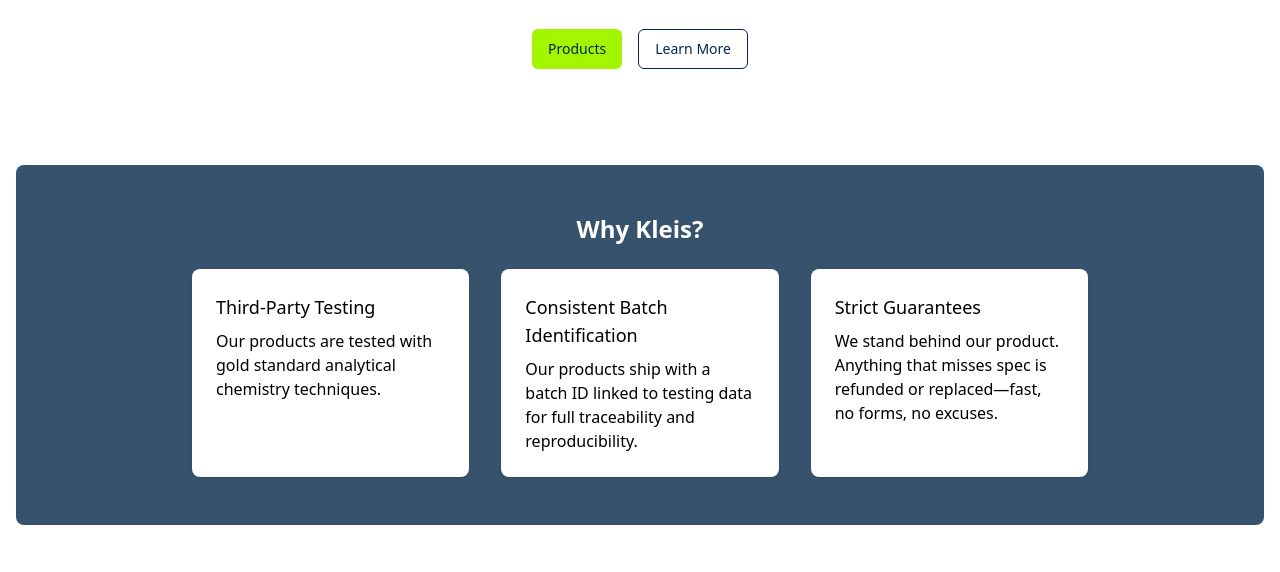
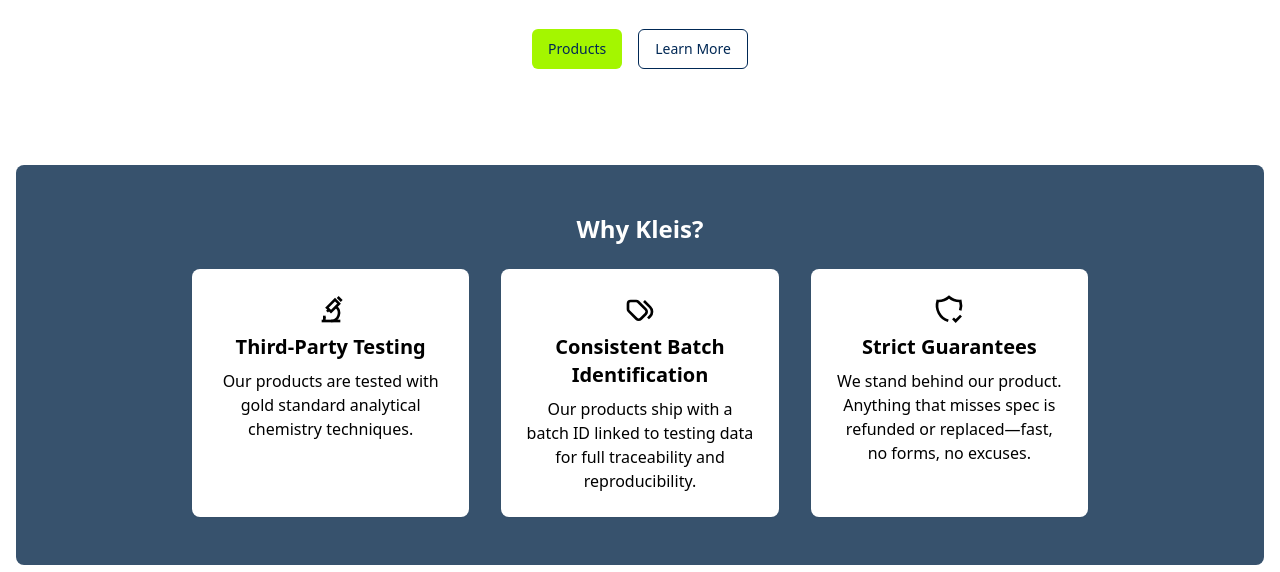
Before and after one commit to moradology/kleis, an Astro site in the folder frontend/: page / in a window 1280 px wide. Shown: the part 228-800 px from the top of the page. Built offline with nearby package versions, Linux system fonts and the light colour scheme; Astro itself is replaced by a stand-in of ours; no server answers.

Commit message:
Add icons to landing

```diff
--- a/frontend/src/pages/index.astro
+++ b/frontend/src/pages/index.astro
@@ -22,16 +22,28 @@
     <div class="max-w-4xl mx-auto">
       <h2 class="text-2xl font-bold mb-6 text-center">Why Kleis?</h2>
       <div class="grid md:grid-cols-3 gap-8">
-        <div class="bg-background p-6 rounded-lg shadow">
-          <h3 class="text-lg font-medium mb-2">Third-Party Testing</h3>
+        {/* Card 1: Testing */}
+        <div class="bg-background p-6 rounded-lg shadow-sm text-center">
+          <svg xmlns="http://www.w3.org/2000/svg" class="h-8 w-8 mx-auto mb-2 text-primary" fill="none" viewBox="0 0 24 24" stroke="currentColor" stroke-width="2">
+            <path stroke="none" d="M0 0h24v24H0z" fill="none"/><path d="M5 21h14" /><path d="M6 18h2" /><path d="M7 18v3" /><path d="M9 11l3 3l6 -6l-3 -3z" /><path d="M10.5 12.5l-1.5 1.5" /><path d="M17 3l3 3" /><path d="M12 21a6 6 0 0 0 3.715 -10.712" />
+          </svg>
+          <h3 class="text-xl font-semibold mb-2">Third-Party Testing</h3>
           <p class="text-muted-foreground">Our products are tested with gold standard analytical chemistry techniques.</p>
         </div>
-        <div class="bg-background p-6 rounded-lg shadow">
-          <h3 class="text-lg font-medium mb-2">Consistent Batch Identification</h3>
+        {/* Card 2: Traceability */}
+        <div class="bg-background p-6 rounded-lg shadow-sm text-center">
+          <svg xmlns="http://www.w3.org/2000/svg" class="h-8 w-8 mx-auto mb-2 text-primary" fill="none" viewBox="0 0 24 24" stroke="currentColor" stroke-width="2">
+            <path stroke="none" d="M0 0h24v24H0z" fill="none"/><path d="M3 8v4.172a2 2 0 0 0 .586 1.414l5.71 5.71a2.41 2.41 0 0 0 3.408 0l3.592 -3.592a2.41 2.41 0 0 0 0 -3.408l-5.71 -5.71a2 2 0 0 0 -1.414 -.586h-4.172a2 2 0 0 0 -2 2z" /><path d="M18 19l1.592 -1.592a4.82 4.82 0 0 0 0 -6.816l-4.592 -4.592" /><path d="M7 10h-.01" />
+          </svg>
+          <h3 class="text-xl font-semibold mb-2">Consistent Batch Identification</h3>
           <p class="text-muted-foreground">Our products ship with a batch ID linked to testing data for full traceability and reproducibility.</p>
         </div>
-        <div class="bg-background p-6 rounded-lg shadow">
-          <h3 class="text-lg font-medium mb-2">Strict Guarantees</h3>
+        {/* Card 3: Guarantees */}
+        <div class="bg-background p-6 rounded-lg shadow-sm text-center">
+          <svg xmlns="http://www.w3.org/2000/svg" class="h-8 w-8 mx-auto mb-2 text-primary" fill="none" viewBox="0 0 24 24" stroke="currentColor" stroke-width="2">
+            <path stroke="none" d="M0 0h24v24H0z" fill="none"/><path d="M11.46 20.846a12 12 0 0 1 -7.96 -14.846a12 12 0 0 0 8.5 -3a12 12 0 0 0 8.5 3a12 12 0 0 1 -.09 7.06" /><path d="M15 19l2 2l4 -4" />
+          </svg>
+          <h3 class="text-xl font-semibold mb-2">Strict Guarantees</h3>
           <p class="text-muted-foreground">We stand behind our product. Anything that misses spec is refunded or replaced—fast, no forms, no excuses.</p>
         </div>
       </div>
```
